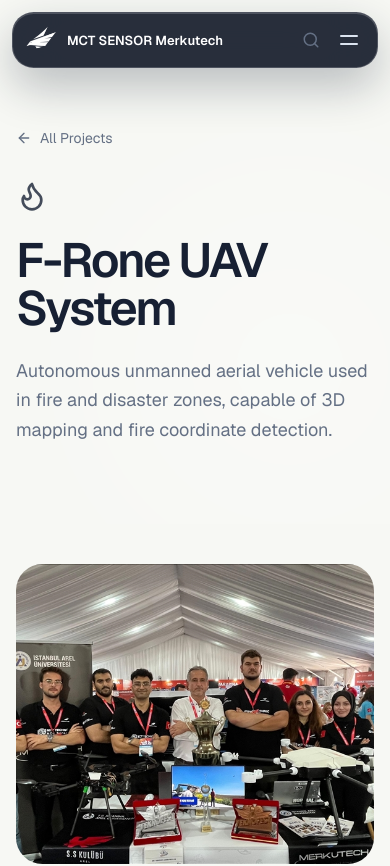
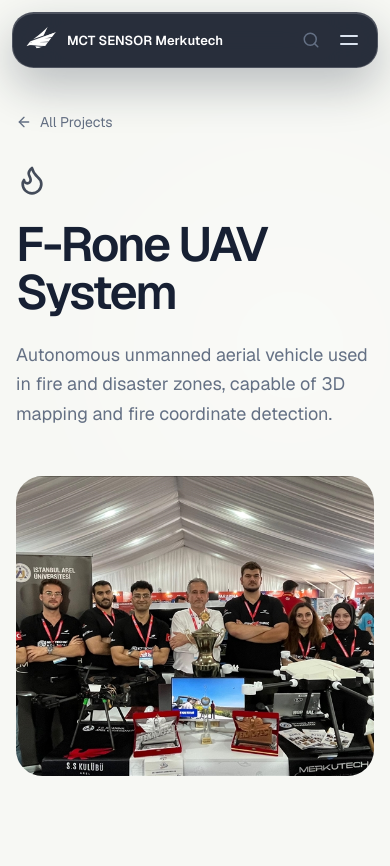
Before and after one commit to Merkutech/merkutech.github.io, a Next.js app: page /projelerimiz/f-rone-iha in a window 390 px wide. Shown: the top 866 px of the page. Built offline with nearby package versions, Linux system fonts and the light colour scheme.

Commit message:
fix(mobile): team singles pair up on phones and tighter project detail
- Single-member units use a normal gap on phones so two fit per row
- Less space between project description and cover image on mobile

```diff
--- a/app/projelerimiz/[slug]/ProjectDetailClient.tsx
+++ b/app/projelerimiz/[slug]/ProjectDetailClient.tsx
@@ -28,7 +28,7 @@ export default function ProjectDetailClient({ project }: { project: Project }) {
   return (
     <div className="flex flex-col">
       {/* Hero */}
-      <section className="relative pt-32 pb-20 overflow-hidden">
+      <section className="relative pt-28 sm:pt-32 pb-8 sm:pb-20 overflow-hidden">
         <div className="absolute top-1/3 left-1/4 w-96 h-96 bg-white/[0.02] rounded-full blur-[120px] animate-pulse-glow" />
         <div className="container max-w-4xl mx-auto px-4 md:px-8 relative z-10">
           <motion.div
@@ -60,7 +60,7 @@ export default function ProjectDetailClient({ project }: { project: Project }) {
 
       {/* Kapak Görseli: varsa */}
       {project.image && (
-        <section className="py-10">
+        <section className="py-4 sm:py-10">
           <div className="container max-w-5xl mx-auto px-4 md:px-8">
             <motion.div
               initial={{ opacity: 0, scale: 0.95 }}
--- a/app/team/page.tsx
+++ b/app/team/page.tsx
@@ -119,7 +119,7 @@ export default function TeamPage() {
           {/* Tek kişilik ekipler aynı satırda, ortada; aralarındaki boşluk
               ekip içindeki boşluktan geniş ki ayrı ekipler oldukları belli olsun */}
           {singles.length > 0 && (
-            <div className="flex flex-wrap justify-center gap-x-10 lg:gap-x-16 gap-y-10">
+            <div className="flex flex-wrap justify-center gap-x-3 sm:gap-x-10 lg:gap-x-16 gap-y-10">
               {singles.map((group) => (
                 <section key={group.id} id={`ekip-${group.id}`} className={`scroll-mt-28 flex flex-col ${CARD_WIDTH}`}>
                   <GroupTitle>{group.title[lang]}</GroupTitle>
```
